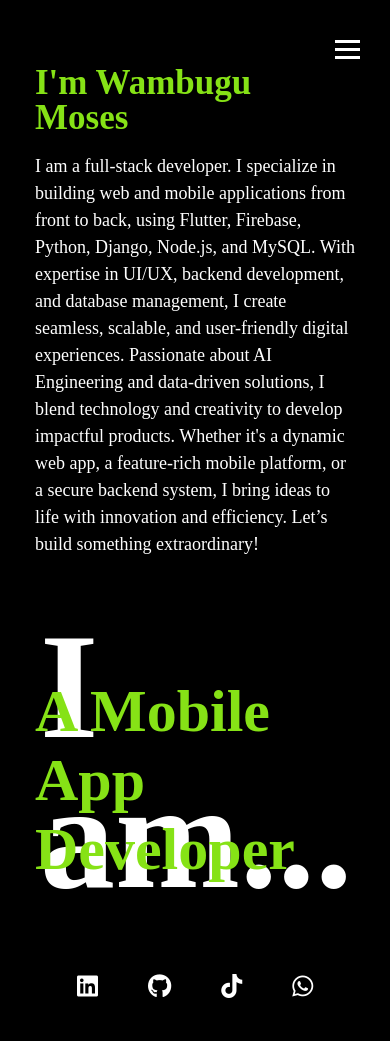
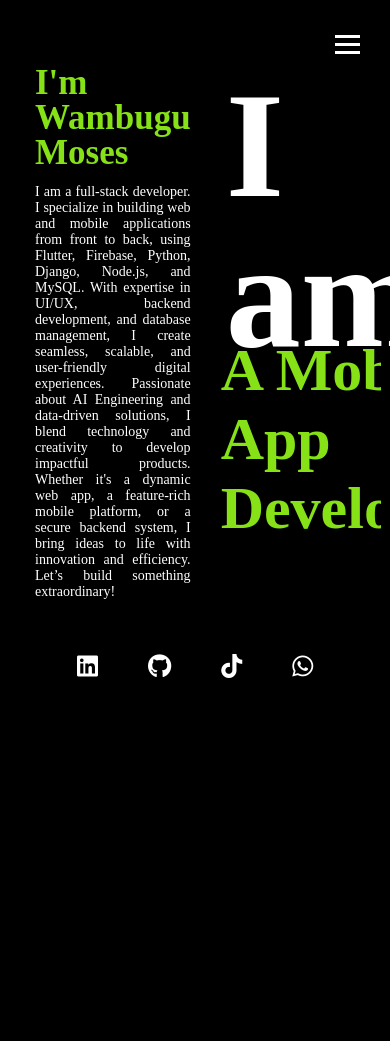
Before and after one commit to Polymathh/Wambugu-Portfolio, a Django app: page /home/ in a window 390 px wide; the page is wider, and only the part inside the window is pictured. After the commit the page ends 678 px from the top of that part, so only its background shows below. Run offline with Django 5.2, Linux system fonts and the light colour scheme.

Commit message:
initial commit

```diff
--- a/wambugu/portfolio/static/styles.css
+++ b/wambugu/portfolio/static/styles.css
@@ -14,12 +14,13 @@ h1 h2, h3, h4 {
 
 header {
     position: fixed;
-    top: 10px;
+    top: 15px;
+    bottom: 10px;
     left: 0;
     width: 100%;
-    height: 20px;
+    height: 50px;
     background-color: #000000;
-    padding: 10px 0;
+    padding:  0;
     z-index: 1000;
     margin-bottom: 20px;
 }
@@ -472,20 +486,59 @@ hr {
     }
 
     .container {
-        flex-direction: column;
+        display: flex;
     }
 
-    .column1, .column2 {
-        width: 100%;
-        float: none;
+    .column1 {
+        line-height: 1rem;
+        font-size: 14px;
+        text-align: justify;
+    }
+
+ .column2 h2 {
+        font-size: 45px;
+        margin-top: 0px;
+        padding-top: 20px;
+        align-items: center;
+        height: 250px;
+    }
+
+    .column2 h1{
+        font-size: 100px;
+        margin-bottom: 10px;
+        padding-bottom: 0px;
     }
 
     .name {
         font-size: 50px;
+        margin: 0;
+    }
+
+    #about-text {
+        padding-bottom: 0px;
+        margin-bottom: 0;
+    }
+    .img {
+        align-items: center;
+        margin: 20px;
+    }
+
+    #skills {
+        margin-top: 0px;
+        padding-top: 0px;
+    }
+
+    .skills-container {
+        padding-left: 20px;
+        padding-right: 20px;
+        margin-left: 20px;
+        margin-right: 20px;
     }
 
     .btn {
-        width: 100%;
+        width: 140px;
+        float: left;
+        align-items: center;
     }
 
     .socials {
--- a/wambugu/portfolio/templates/contact.html
+++ b/wambugu/portfolio/templates/contact.html
@@ -27,7 +27,7 @@
         <main>
             <div class="container">
                 <section class="contact1">
-                    <h1 style="font-size: 80px; margin-top:0; margin-bottom: 10px;">Email Me</h1>
+                    <h1>Email Me</h1>
             {% if success%}
                 <P>Thank you for your message! I'll get back to you soon.</P>
             {% else %}
@@ -56,7 +56,7 @@
                         Let’s collaborate, refine your concept, and turn your vision into something truly impactful. Reach out today, and let’s make it a reality!
                     </p>
 
-                    <h1 style="font-size: 80px; margin-top: 5px; margin-bottom: 5px;">Get In Touch</h1>
+                    <h1>Get In Touch</h1>
                     <div class="socials" style="float: left;">
                         <a href="https://www.linkedin.com/in/moses-wambugu-a33a662b1" target="_blank"><i class="fab fa-linkedin"></i></a>
                         <a href="https://github.com/Polymathh" target="_blank"><i class="fab fa-github"></i></a>
```
Also changed, not shown: other parts of wambugu/portfolio/static/styles.css (+40 -2 lines), wambugu/portfolio/templates/about.html (+3 -4 lines).
